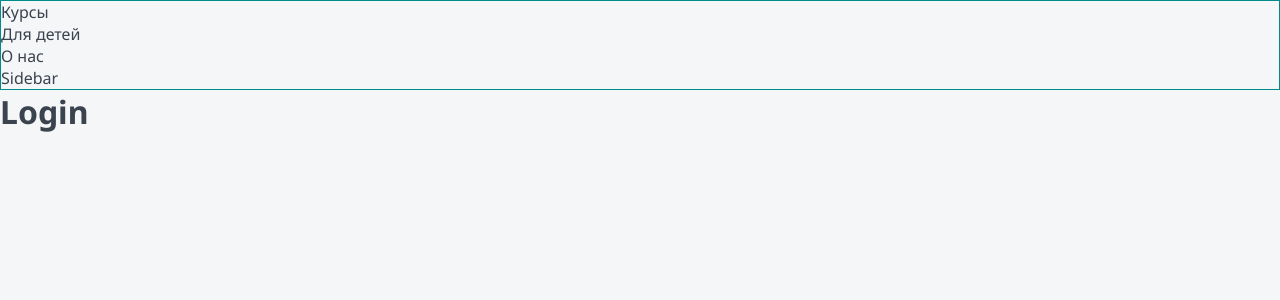
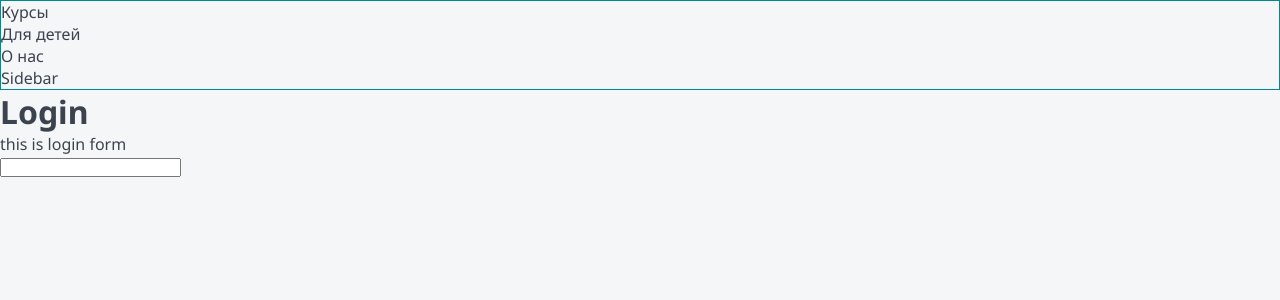
Before and after one commit to SergeiAmpilov/next-udemy, a Next.js app: page /login in a window 1280 px wide. Shown: the top 300 px of the page. Built offline with nearby package versions, Linux system fonts and the light colour scheme.

Commit message:
feat: component ierarchy

```diff
--- /dev/null
+++ b/app/(auth)/login/components/login-form/login-form.tsx
@@ -0,0 +1,11 @@
+
+
+
+export default function LoginForm (): JSX.Element {
+  return (
+    <form action="">
+      <p>this is login form</p>
+      <input type="text" />
+    </form>
+  );
+}
--- a/app/(auth)/login/page.tsx
+++ b/app/(auth)/login/page.tsx
@@ -1,5 +1,6 @@
 import { Metadata } from 'next';
 import React from 'react';
+import LoginForm from './components/login-form/login-form';
 
 
 
@@ -13,6 +14,7 @@ export default function About(): JSX.Element {
   return (
     <main>
       <h1>Login</h1>
+      <LoginForm />
     </main>
   );
 }
```
